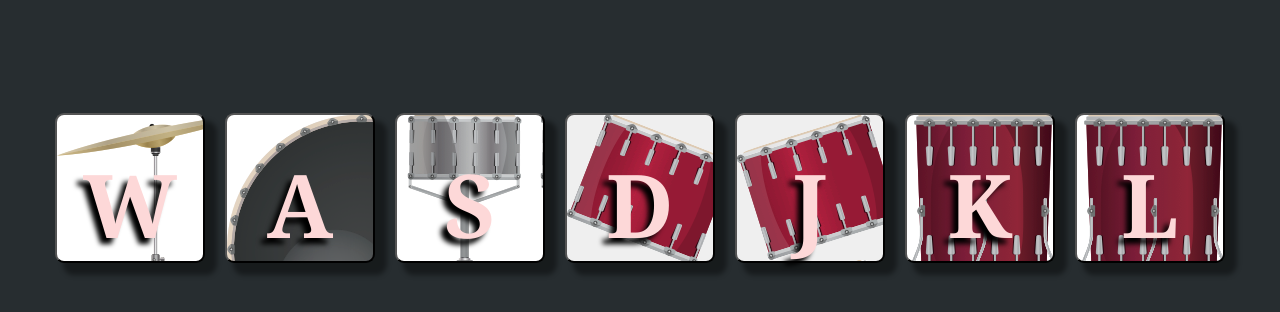
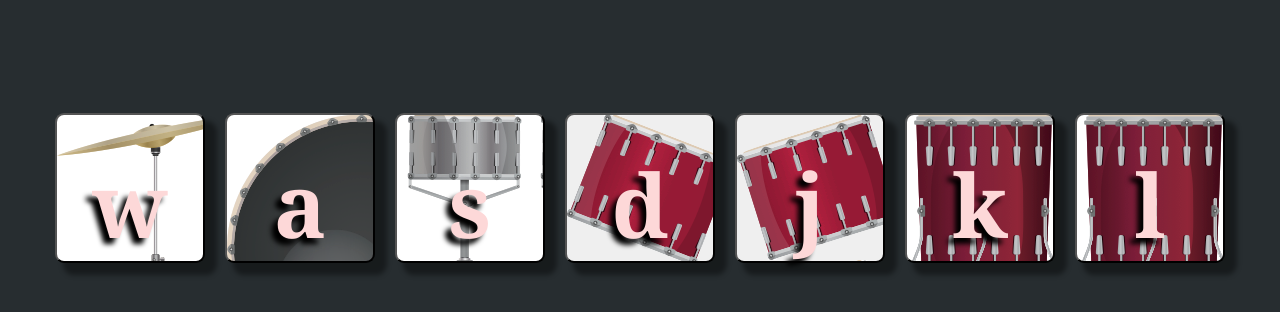
Before and after one commit to oscar-mgh/drumKitApp, a plain HTML site: page index.html in a window 1280 px wide. Shown: the part 174-486 px from the top of the page. Drawn offline with Linux system fonts and the light colour scheme.

Commit message:
Update index.html

```diff
--- a/index.html
+++ b/index.html
@@ -4,20 +4,20 @@
 <head>
   <meta charset="utf-8">
   <meta name="viewport" content="width=device-width, initial-scale=1.0">
-  <title>Drum Kit</title>
+  <title>Drum Kit js</title>
   <link rel="stylesheet" href="styles.css">
   <link href="https://fonts.googleapis.com/css?family=Arvo" rel="stylesheet">
 </head>
 <body>
   <h1 id="title">Drum 🥁 Kit</h1>
   <div class="set">
-    <button class="w drum">W</button>
-    <button class="a drum">A</button>
-    <button class="s drum">S</button>
-    <button class="d drum">D</button>
-    <button class="j drum">J</button>
-    <button class="k drum">K</button>
-    <button class="l drum">L</button>
+    <button class="w drum">w</button>
+    <button class="a drum">a</button>
+    <button class="s drum">s</button>
+    <button class="d drum">d</button>
+    <button class="j drum">j</button>
+    <button class="k drum">k</button>
+    <button class="l drum">l</button>
   </div>
   <script src="index.js"></script>
 </body>
```
